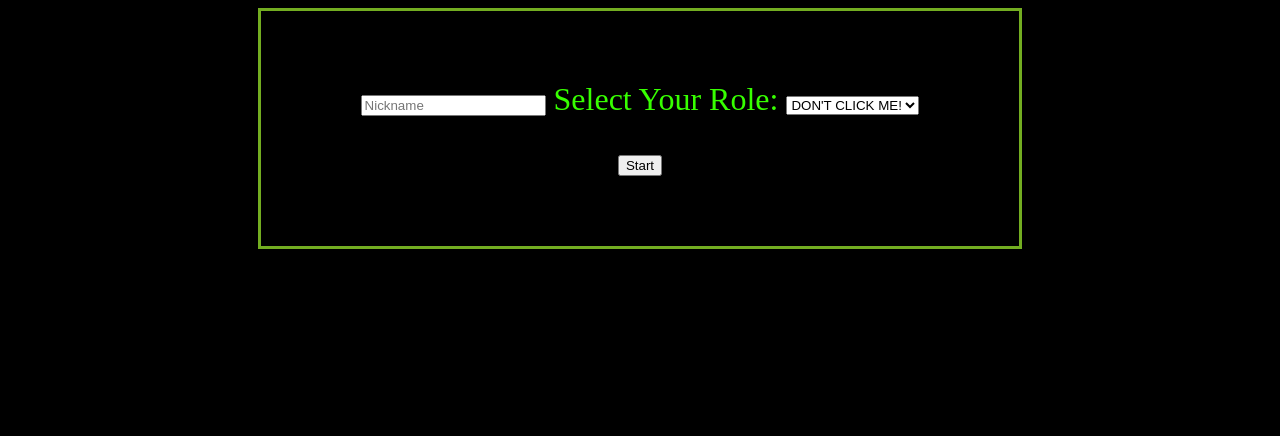
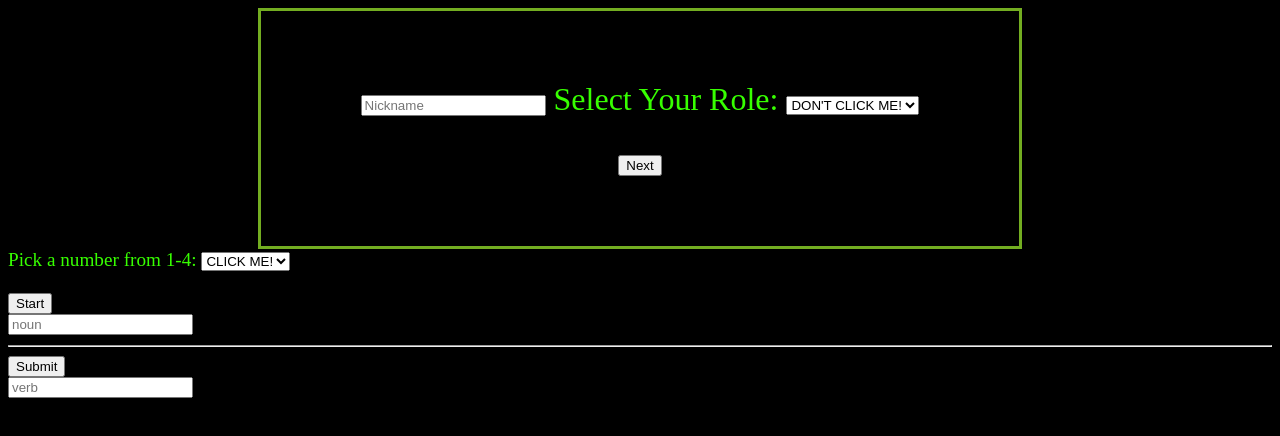
Before and after one commit to blueberrylem/web-coding, a plain HTML site: page index.html in a window 1280 px wide. Drawn offline with Linux system fonts and the light colour scheme.

Commit message:
lots of divs

```diff
--- a/index.html
+++ b/index.html
@@ -71,13 +71,36 @@ y.pause();
 
 
          </form>
+        <button class="nextButton">Next</button>
+
+    </div>
+    <div class="playerSelector">
+        <!-- <select name="form1" id="form1" action="/action_page.php"> -->
+            Pick a number from 1-4: <select name="subject" id="subject">
+
+             </option>
+             <option value="1" selected="selected" class="maker">1</option>
+             <option value="2" selected="selected" class="voter">2</option>
+             <option value="3" selected="selected" class="maker">3</option>
+             <option value="4" selected="selected" class="maker">4</option>
+             <option value="" selected="selected">
+                CLICK ME!
+
+           </select>
+           <br><br>
+
+
+         </form>
         <button class="startButton">Start</button>
 
     </div>
 
 
-    <div class="madLibInput" >
-        <input class="a1" type placeholder="adjective">
+    <div class="madLibInput1" >
+        <input class="noun1"type placeholder="noun">
+    </div>
+
+        <!-- <input class="a1" type placeholder="adjective">
         <input class="a2"type placeholder="noun">
         <input class="a3"type placeholder="plural noun">
         <input class="a4"type placeholder="adjective">
@@ -96,12 +119,44 @@ y.pause();
         <input class="a17"type placeholder="something alive(plural)">
         <input class="a18"type placeholder="something alive(plural)">
         <input class="a19"type placeholder="adverb">
-        <input class="a20"type placeholder="noun">
+        <input class="a20"type placeholder="noun"> -->
 
 
         <hr>
-        <button class="createButton">Create</button>
-    </div>
+        <button class="ssubmitButton">Submit</button>
+        <div>
+        <input class="verb1"type placeholder="verb">
+
+
+
+
+
+
+
+
+
+
+
+
+
+
+
+
+
+
+
+
+
+
+
+
+
+
+
+
+
+
+
     <div> <image src ="lloading" class="loading">
         <div class="pressSStart">
 
```
